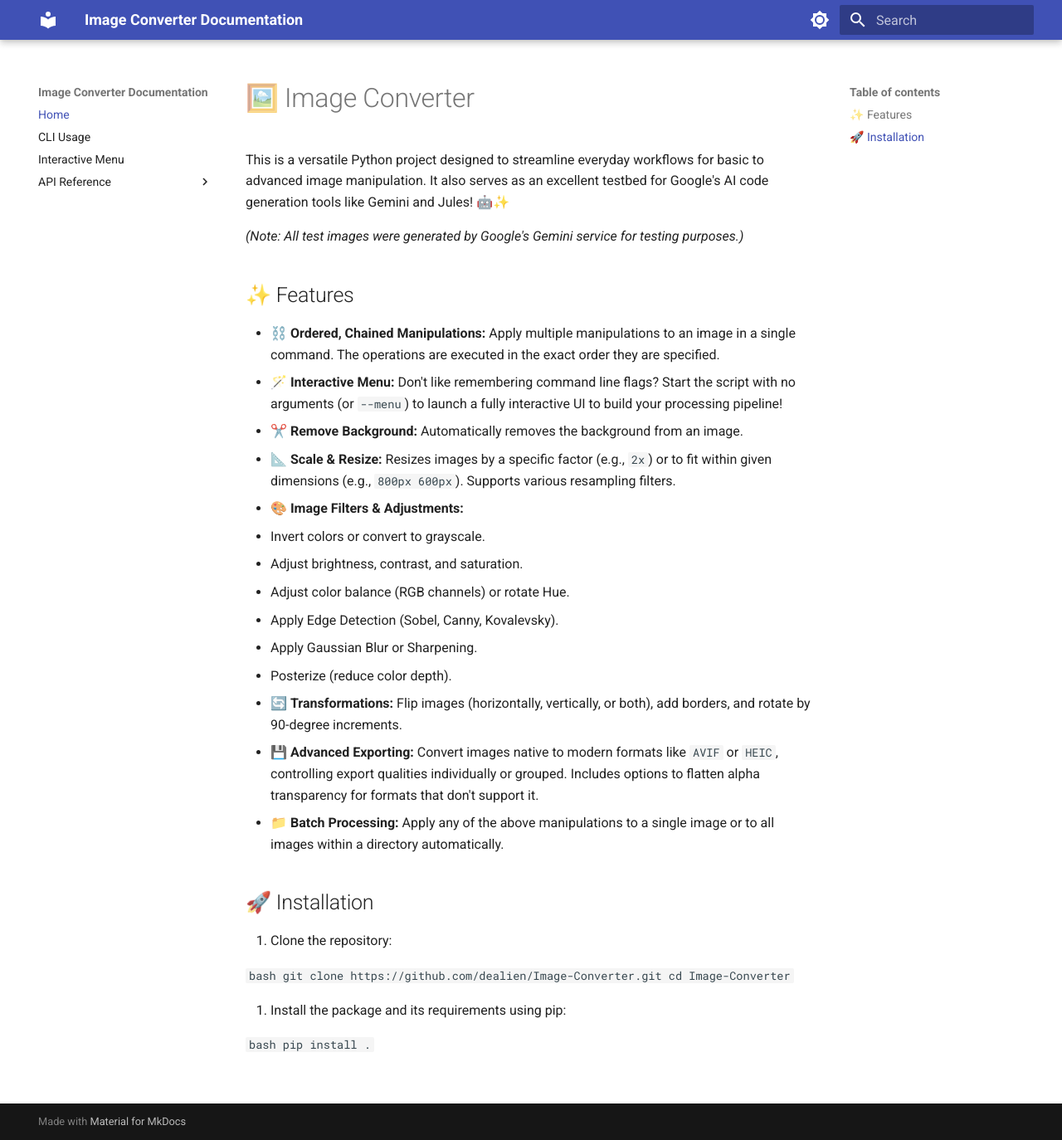
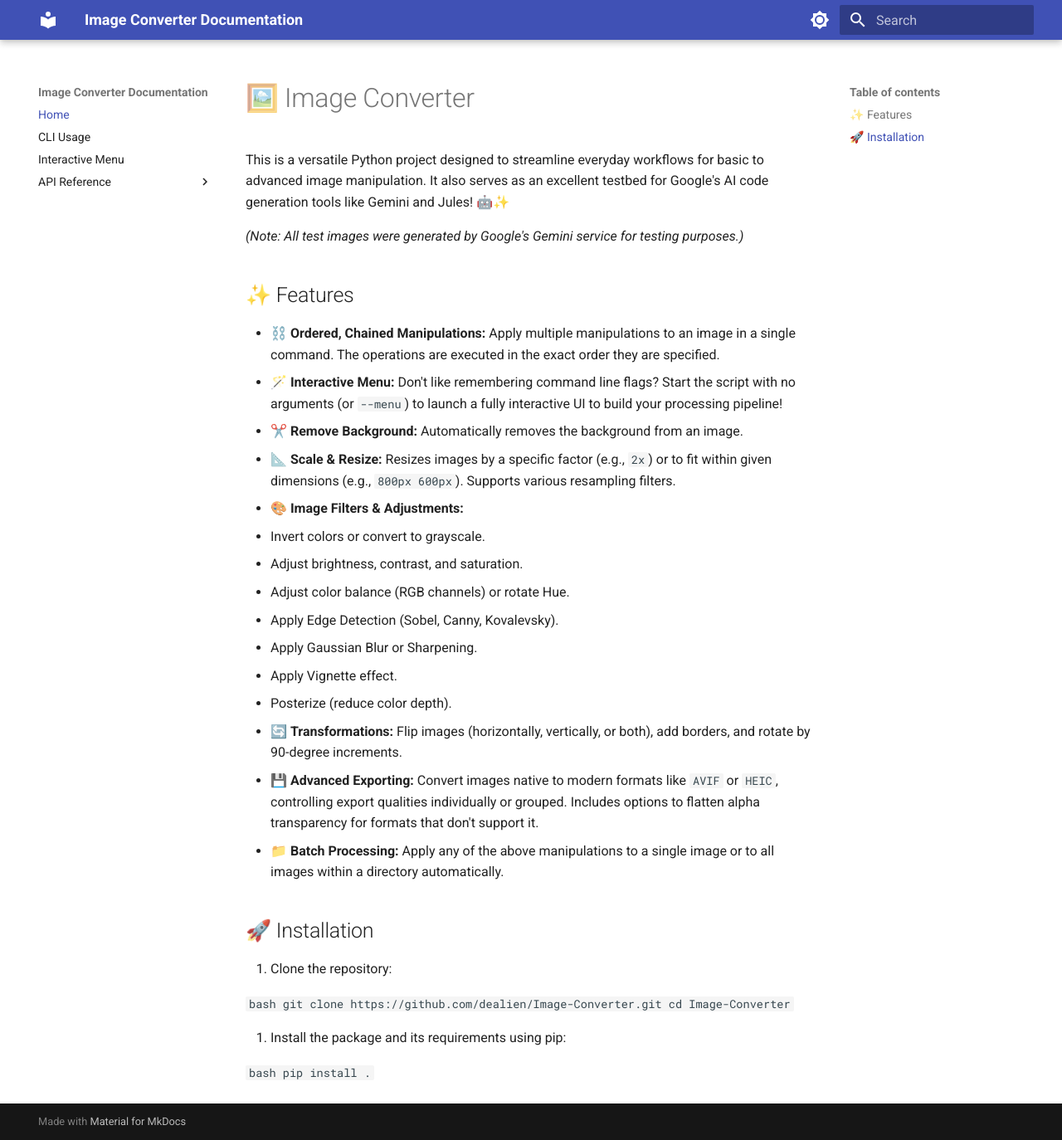
Before and after one commit to dealien/Image-Converter, an MkDocs documentation site: the page built from docs/index.md, in a window 1280 px wide and 1374 px high. Shown: the whole window at 83% size. Built offline with MkDocs 1.6.1 and Material for MkDocs 9.7.7, drawn with Linux system fonts in a browser that asks for light colours.

Commit message:
📝 Scribe: Add Vignette feature to docs/index.md
Added the missing "Apply Vignette effect" feature bullet to the "Image Filters & Adjustments" section in docs/index.md to keep it synchronized with the main README.md.

Co-authored-by: dealien <11463644+dealien@users.noreply.github.com>

```diff
--- a/docs/index.md
+++ b/docs/index.md
@@ -16,6 +16,7 @@ This is a versatile Python project designed to streamline everyday workflows for
   - Adjust color balance (RGB channels) or rotate Hue.
   - Apply Edge Detection (Sobel, Canny, Kovalevsky).
   - Apply Gaussian Blur or Sharpening.
+  - Apply Vignette effect.
   - Posterize (reduce color depth).
 - 🔄 **Transformations:** Flip images (horizontally, vertically, or both), add borders, and rotate by 90-degree increments.
 - 💾 **Advanced Exporting:** Convert images native to modern formats like `AVIF` or `HEIC`, controlling export qualities individually or grouped. Includes options to flatten alpha transparency for formats that don't support it.
```
